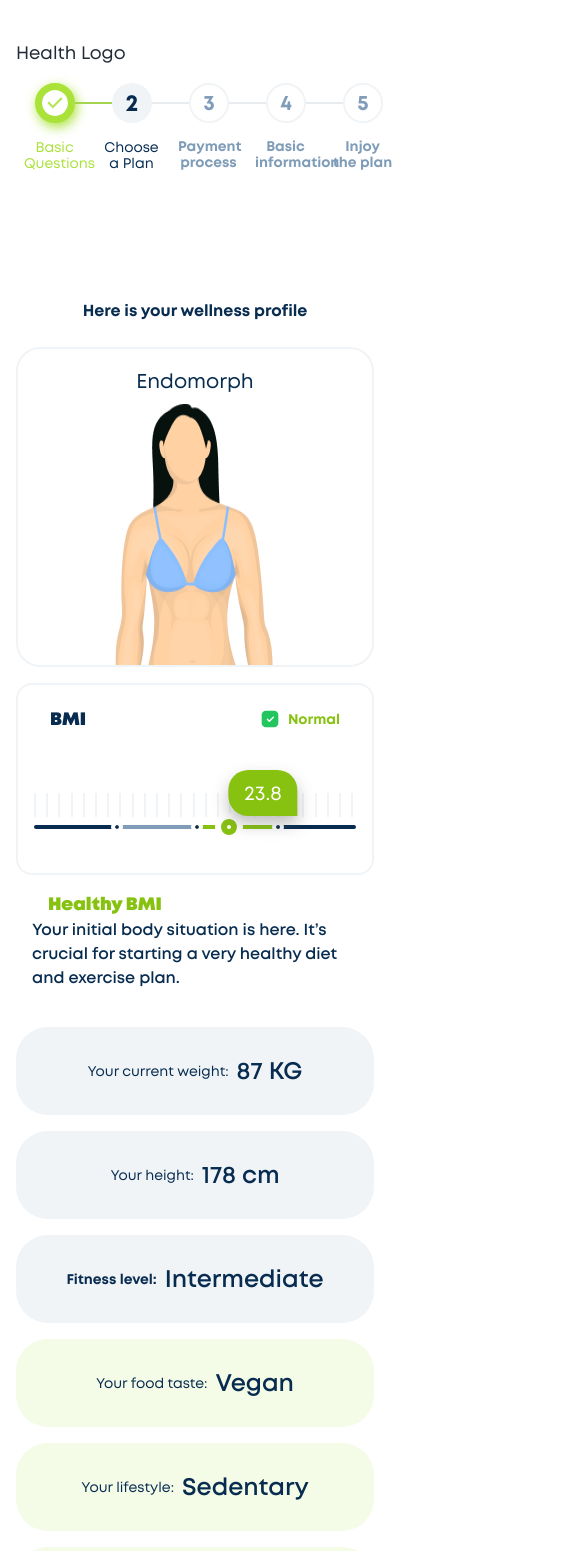
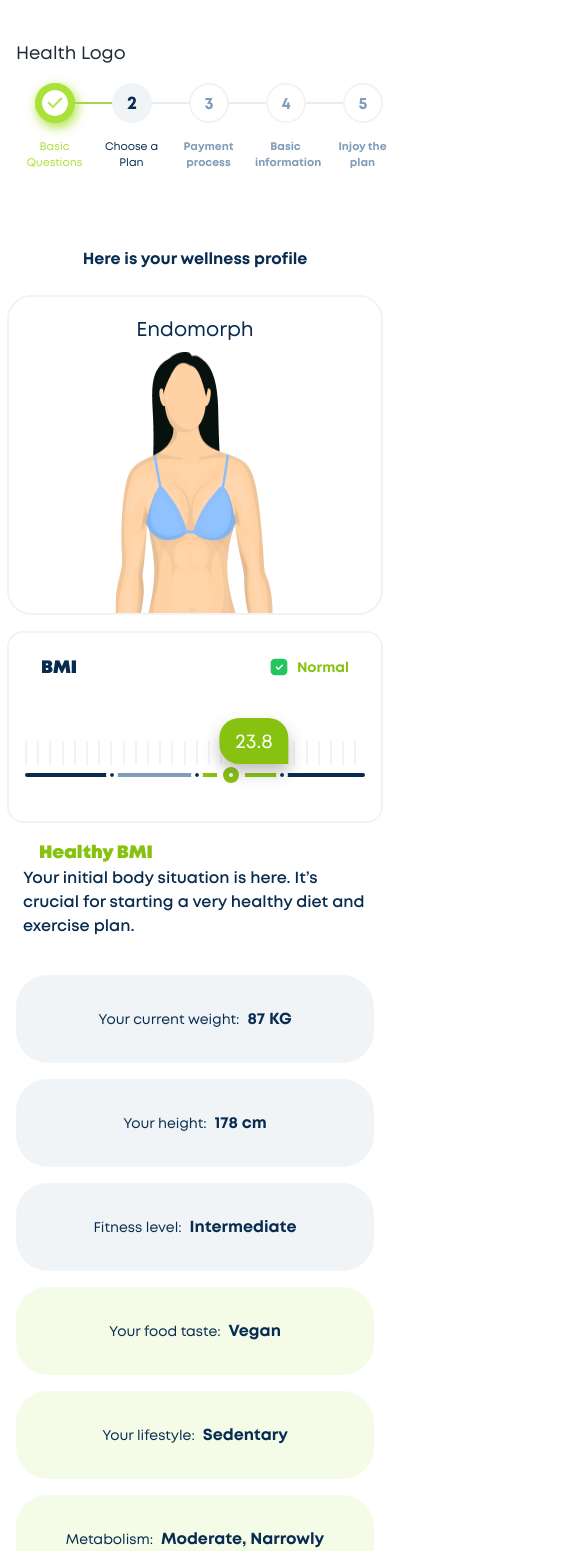
Before and after one commit to abbas-77/niasa-first-app, a Next.js app: page /task in a window 390 px wide. Shown: the top 1551 px of the page, 585 px wide, since content can reach past the window. Built offline with nearby package versions, Linux system fonts and the light colour scheme; no server answers.

Commit message:
fix wellnes profile responsive and design

```diff
--- a/src/app/task/page.tsx
+++ b/src/app/task/page.tsx
@@ -94,32 +94,36 @@ function Page(): ReactNode {
       <Header gender={gender} setGender={setGender} />
       {/* wellness profile */}
       <Box
-        sx={{ fontSize: { sx: '16px', md: '32px' } }}
+        sx={{
+          fontSize: { xs: '16px', md: '32px' },
+          marginTop: { xs: '60px', md: '100px' },
+        }}
         fontWeight={700}
         textAlign="center"
-        marginTop={14}
         color="#072C50"
       >
         Here is your wellness profile
       </Box>
-      <Grid
-        container
-        direction="row"
+      <Box
+        display="flex"
+        sx={{
+          flexDirection: { xs: 'column', md: 'row' },
+        }}
         justifyContent="center"
         alignItems="center"
         gap={2}
         width="100%"
         paddingY={3}
       >
-        <Grid
-          item
-          xs={12}
-          md={5}
+        <Box
           border="2px solid #F0F4F7"
           borderRadius={3}
           height={320}
-          container
-          direction="column"
+          sx={{
+            width: { xs: '376px', md: '488px' },
+          }}
+          display="flex"
+          flexDirection="column"
           justifyContent="center"
           alignItems="center"
         >
@@ -139,8 +143,13 @@ function Page(): ReactNode {
               <Image src="/assets/illustrations/model/model1.png" fill alt="model_1" />
             )}
           </Box>
-        </Grid>
-        <Grid item xs={12} md={5} height={320}>
+        </Box>
+        <Box
+          height={320}
+          sx={{
+            width: { xs: '376px', md: '488px' },
+          }}
+        >
           <Box fontSize={20} border="2px solid #F0F4F7" height={192} width="100%" borderRadius={2}>
             <Box
               display="flex"
@@ -256,8 +265,8 @@ function Page(): ReactNode {
               exercise plan.
             </Box>
           </Box>
-        </Grid>
-      </Grid>
+        </Box>
+      </Box>
       {/* details boxes */}
       <Grid container alignItems="center" justifyContent="center" gap={2} color="#072C50">
         <Grid xs={12} md={5} display="flex" direction="column" alignItems="center" gap={2}>
@@ -274,7 +283,10 @@ function Page(): ReactNode {
             <Typography variant="body2" paddingRight={1}>
               Your current weight:
             </Typography>
-            <Typography variant="subtitle1" fontSize={24}>
+            <Typography
+              variant="subtitle1"
+              sx={{ fontWeight: { xs: '700', md: '600' }, fontSize: { xs: '16px', md: '24px' } }}
+            >
               {' '}
               87 KG
             </Typography>
@@ -292,7 +304,10 @@ function Page(): ReactNode {
             <Typography variant="body2" paddingRight={1}>
               Your height:
             </Typography>
-            <Typography variant="subtitle1" fontSize={24}>
+            <Typography
+              variant="subtitle1"
+              sx={{ fontWeight: { xs: '700', md: '600' }, fontSize: { xs: '16px', md: '24px' } }}
+            >
               {' '}
               178 cm
             </Typography>
@@ -307,10 +322,12 @@ function Page(): ReactNode {
             width="100%"
             height={88}
           >
-            <Typography fontWeight={700} fontSize={14} paddingRight={1}>
+            <Typography variant="body2" paddingRight={1}>
               Fitness level:
             </Typography>
-            <Typography fontWeight={600} fontSize={24}>
+            <Typography
+              sx={{ fontWeight: { xs: '700', md: '600' }, fontSize: { xs: '16px', md: '24px' } }}
+            >
               {' '}
               Intermediate
             </Typography>
@@ -338,7 +355,10 @@ function Page(): ReactNode {
             <Typography variant="body2" paddingRight={1}>
               Your food taste:
             </Typography>
-            <Typography variant="subtitle1" fontSize={24}>
+            <Typography
+              variant="subtitle1"
+              sx={{ fontWeight: { xs: '700', md: '600' }, fontSize: { xs: '16px', md: '24px' } }}
+            >
               {' '}
               Vegan
             </Typography>
@@ -356,7 +376,10 @@ function Page(): ReactNode {
             <Typography variant="body2" paddingRight={1}>
               Your lifestyle:
             </Typography>
-            <Typography variant="subtitle1" fontSize={24}>
+            <Typography
+              variant="subtitle1"
+              sx={{ fontWeight: { xs: '700', md: '600' }, fontSize: { xs: '16px', md: '24px' } }}
+            >
               {' '}
               Sedentary
             </Typography>
@@ -374,7 +397,10 @@ function Page(): ReactNode {
             <Typography variant="body2" paddingRight={1}>
               Metabolism:
             </Typography>
-            <Typography variant="subtitle1" fontSize={24}>
+            <Typography
+              variant="subtitle1"
+              sx={{ fontWeight: { xs: '700', md: '600' }, fontSize: { xs: '16px', md: '24px' } }}
+            >
               {' '}
               Moderate, Narrowly
             </Typography>
@@ -382,16 +408,17 @@ function Page(): ReactNode {
         </Grid>
       </Grid>
       {/* your goal */}
-      <Typography
+      <Box
+        sx={{
+          fontSize: { xs: '16px', md: '32px' },
+          marginTop: { xs: '60px', md: '100px' },
+        }}
         fontWeight={700}
-        fontSize={32}
         textAlign="center"
-        marginTop={windowSize === 'md' ? 14 : 4}
-        marginBottom={4}
         color="#072C50"
       >
         By using our plans, you can reach your goal
-      </Typography>
+      </Box>
       <Grid
         container
         display="flex"
@@ -607,7 +634,7 @@ function Page(): ReactNode {
       <Typography fontWeight={700} fontSize={32} textAlign="center" marginTop={14} color="#072C50">
         Your selected 2-month plan is ready!{' '}
       </Typography>
-      <Box display="flex" alignContent="center" justifyContent="center" marginTop={5}>
+      {/* <Box display="flex" alignContent="center" justifyContent="center" marginTop={5}>
         <Box
           width={992}
           height={408}
@@ -694,7 +721,7 @@ function Page(): ReactNode {
             </Box>
           </Box>
         </Box>
-      </Box>
+      </Box> */}
     </Container>
   );
 }
--- a/src/components/header/Header.tsx
+++ b/src/components/header/Header.tsx
@@ -41,7 +41,7 @@ function Header({ gender, setGender }: HeaderProps) {
               },
               '& .Mui-completed': {
                 color: '#AAE23A !important',
-                fontSize: '14px',
+                fontSize: { xs: '11px', md: '14px' },
                 fontWeight: '700',
                 letterSpacing: '-2%',
                 lineHeight: '16px',
@@ -53,11 +53,11 @@ function Header({ gender, setGender }: HeaderProps) {
               },
               '& .Mui-active svg text': {
                 fill: '#072C50 !important',
-                fontSize: '14px',
+                fontSize: { xs: '11px', md: '14px' },
               },
               '& .Mui-active': {
                 color: '#072C50 !important',
-                fontSize: '14px',
+                fontSize: { xs: '11px', md: '14px' },
                 fontWeight: '700',
                 letterSpacing: '-2%',
                 lineHeight: '16px',
@@ -80,11 +80,11 @@ function Header({ gender, setGender }: HeaderProps) {
                 borderTopWidth: '2px',
               },
               '& .Mui-disabled svg text': {
-                fontSize: '14px',
+                fontSize: { xs: '11px', md: '14px' },
                 fill: '#7F9CB8 !important',
               },
               '& .Mui-disabled': {
-                fontSize: '14px',
+                fontSize: { xs: '11px', md: '14px' },
                 color: '#7F9CB8 !important',
                 fontWeight: '700',
                 letterSpacing: '-2%',
```
